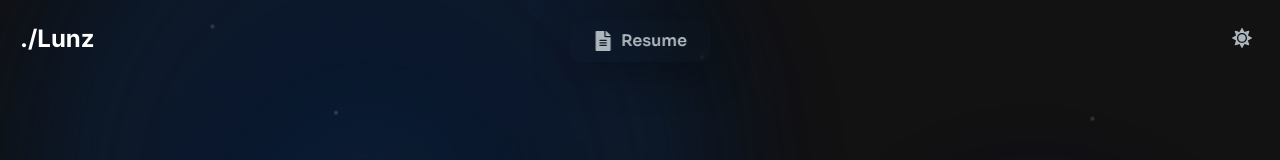
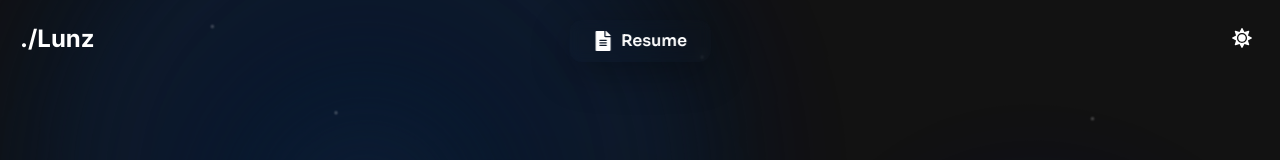
Before and after one commit to lunzjoao/Siteportifolio, a React (Vite) app: page / in a window 1280 px wide. Shown: the top 160 px of the page. Built offline with nearby package versions, Linux system fonts and the light colour scheme.

Commit message:
hover do cursor consertado

```diff
--- a/src/App.css
+++ b/src/App.css
@@ -138,7 +138,7 @@
     -webkit-backdrop-filter: blur(6px);
     border-radius: 12px;
     box-shadow: 0 10px 40px rgba(0, 0, 0, 0.3);
-    color: var(--text-color);
+    color: white !important;
     font-family: var(--font-family-heading);
     font-weight: 600;
     transition: all 0.3s ease;
@@ -148,7 +148,16 @@
   .resume-button:hover {
     transform: translateY(-3px);
     box-shadow: 0 15px 45px rgba(0, 0, 0, 0.4);
-    color: var(--primary-color);
+    color: white !important;
+    opacity: 0.8;
+  }
+
+  .resume-button svg {
+    color: white !important;
+  }
+
+  .resume-button:hover svg {
+    color: white !important;
   }
 
   .theme-switcher-container {
@@ -156,6 +165,23 @@
     top: 20px;
     right: 20px;
     z-index: 1000;
+  }
+
+  /* Regra específica para o theme switcher */
+  .theme-switcher-container .theme-switcher {
+    color: white !important;
+  }
+
+  .theme-switcher-container .theme-switcher:hover {
+    color: white !important;
+  }
+
+  .theme-switcher-container .theme-switcher svg {
+    color: white !important;
+  }
+
+  .theme-switcher-container .theme-switcher:hover svg {
+    color: white !important;
   }
 
   #hero {
--- a/src/components/CustomCursor.jsx
+++ b/src/components/CustomCursor.jsx
@@ -78,7 +78,20 @@ const CustomCursor = () => {
       const button = target.closest('button');
       if (button) {
         setIsHovering(true);
-        setCursorColor('var(--primary-color)');
+        // Exceção para o theme switcher - usar cursor branco
+        if (button.classList.contains('theme-switcher')) {
+          setCursorColor('white');
+        } else {
+          setCursorColor('var(--primary-color)');
+        }
+        return;
+      }
+
+      // Botão de resume - cursor branco
+      const resumeButton = target.closest('.resume-button');
+      if (resumeButton) {
+        setIsHovering(true);
+        setCursorColor('white');
         return;
       }
 
--- a/src/components/ThemeSwitcher.css
+++ b/src/components/ThemeSwitcher.css
@@ -1,8 +1,8 @@
 .theme-switcher {
-    background: none;
-    border: none;
-    color: var(--text-color);
-    cursor: none;
+    background: none !important;
+    border: none !important;
+    color: white !important;
+    cursor: none !important;
     font-size: 1.25rem;
     display: flex;
     align-items: center;
@@ -12,9 +12,66 @@
 }
 
 .theme-switcher:hover {
-    color: white;
+    color: white !important;
+    opacity: 0.8;
+}
+
+.theme-switcher svg {
+    color: white !important;
+}
+
+.theme-switcher:hover svg {
+    color: white !important;
+}
+
+/* Regras ainda mais específicas */
+button.theme-switcher {
+    color: white !important;
+}
+
+button.theme-switcher:hover {
+    color: white !important;
+}
+
+button.theme-switcher svg {
+    color: white !important;
+}
+
+button.theme-switcher:hover svg {
+    color: white !important;
+}
+
+body.dark-mode .theme-switcher {
+    color: white !important;
 }
 
 body.dark-mode .theme-switcher:hover {
-    color: white;
+    color: white !important;
+    opacity: 0.8;
 }
+
+body.dark-mode .theme-switcher svg {
+    color: white !important;
+}
+
+body.dark-mode .theme-switcher:hover svg {
+    color: white !important;
+}
+
+/* Regras para modo claro */
+body.light-mode .theme-switcher {
+    color: white !important;
+}
+
+body.light-mode .theme-switcher:hover {
+    color: white !important;
+    opacity: 0.8;
+}
+
+body.light-mode .theme-switcher svg {
+    color: white !important;
+}
+
+body.light-mode .theme-switcher:hover svg {
+    color: white !important;
+}
--- a/src/index.css
+++ b/src/index.css
@@ -1,5 +1,5 @@
 :root {
-  --primary-color: #007bff;
+  --primary-color: #ffffff;
   --secondary-color: #1a253c;
   --background-color: #f8f9fa;
   --text-color: #343a40;
@@ -8,14 +8,14 @@
   --card-border: #e9ecef;
   --panel-bg: transparent;
   --panel-border: rgba(0, 0, 0, 0.1);
-  --about-glow-color: #1c3ff9;
+  --about-glow-color: #ffffff;
   --project-glow-color: #ffffff;
   --lavalamp-color: #0a192f;
   --font-family: 'Poppins', sans-serif;
 }
 
 body.dark-mode {
-  --primary-color: #007bff;
+  --primary-color: #ffffff;
   --secondary-color: #e9ecef;
   --background-color: #121212;
   --text-color: #adb5bd;
@@ -24,7 +24,7 @@ body.dark-mode {
   --card-border: #374151;
   --panel-bg: transparent;
   --panel-border: rgba(255, 255, 255, 0.15);
-  --about-glow-color: #4f6dff;
+  --about-glow-color: #ffffff;
   --project-glow-color: #ffffff;
   --lavalamp-color: #0a192f;
 }
```
